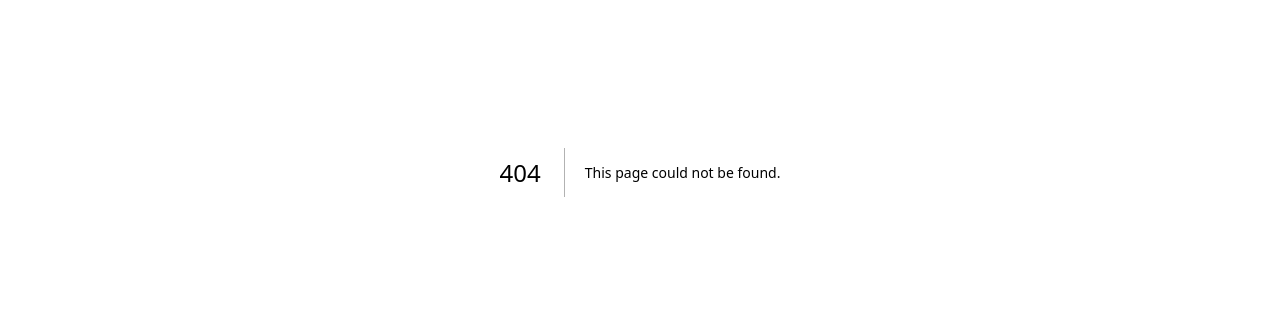
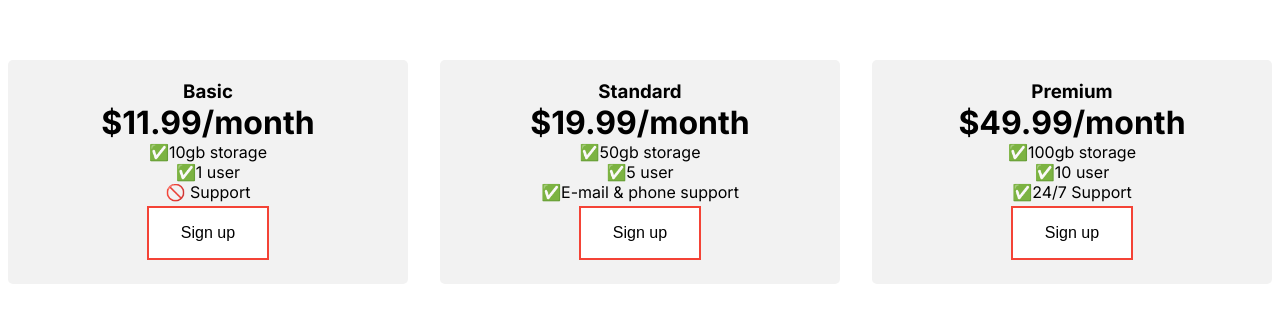
Before and after one commit to 0xyshv/grid-flexbox, a Next.js app: page /flexbox in a window 1280 px wide. Before the commit this address had no page. Shown: the part 228-550 px from the top of the page. Built offline with nearby package versions, Linux system fonts and the light colour scheme.

Commit message:
flexbox peicing table

```diff
--- /dev/null
+++ b/app/flexbox/flexbox.module.css
@@ -0,0 +1,40 @@
+
+  .pricingContainer {
+      display: flex;
+      justify-content: center;
+      align-items: center;
+      height: 100vh;
+      gap: 2rem;
+  }
+
+  .pricingPlan {
+      flex: 1;
+      max-width: 400px;
+      padding: 20px;
+      background-color: #f2f2f2;
+      border-radius: 5px;
+      text-align: center;
+  }
+  .button{
+
+            background-color: white;
+            color: black;
+            border: 2px solid #f44336;
+             padding: 16px 32px;
+                text-align: center;
+                text-decoration: none;
+                display: inline-block;
+                font-size: 16px;
+                margin: 4px 2px;
+                transition-duration: 0.4s;
+                cursor: pointer;
+            }
+
+
+  .button:hover {
+      background-color: #f44336;
+      color: white;
+  }
+  .listStyle{
+    list-style: none;
+  }
--- /dev/null
+++ b/app/flexbox/page.jsx
@@ -0,0 +1,44 @@
+
+import React from 'react'
+import styles from "./flexbox.module.css"
+
+
+const flexbox = () => {
+  return (
+    <div className={styles.pricingContainer }>
+    <div className={styles.pricingPlan }>
+      <h3>Basic</h3>
+      <h1>$11.99/month</h1>
+      <ul className={styles.listStyle}>
+        <li>✅10gb storage</li>
+        <li>✅1 user</li>
+        <li>🚫 Support</li>
+      </ul>
+      <button className={styles.button}> Sign up </button>
+      </div>
+       <div className={styles.pricingPlan }>
+      <h3>Standard</h3>
+      <h1>$19.99/month</h1>
+      <ul className={styles.listStyle}>
+        <li>✅50gb storage</li>
+        <li>✅5 user</li>
+        <li>✅E-mail & phone support</li>
+      </ul>
+      <button className={styles.button} > Sign up </button>
+      </div>
+       <div className={styles.pricingPlan }>
+      <h3>Premium</h3>
+      <h1>$49.99/month</h1>
+      <ul className={styles.listStyle}>
+        <li>✅100gb storage</li>
+        <li>✅10 user</li>
+        <li>✅24/7 Support</li>
+      </ul>
+      <button className={styles.button} > Sign up </button>
+      </div>
+
+</div>
+  )
+}
+
+export default flexbox
```
